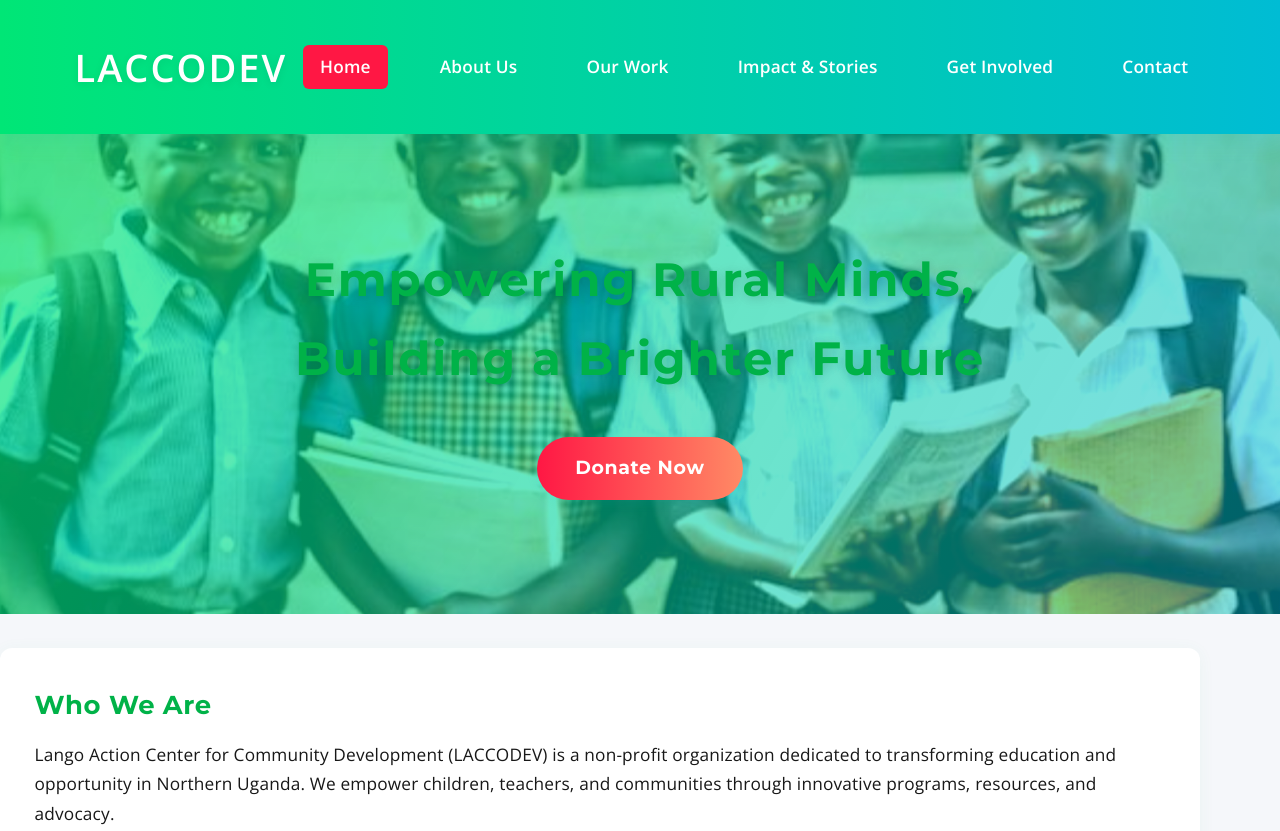
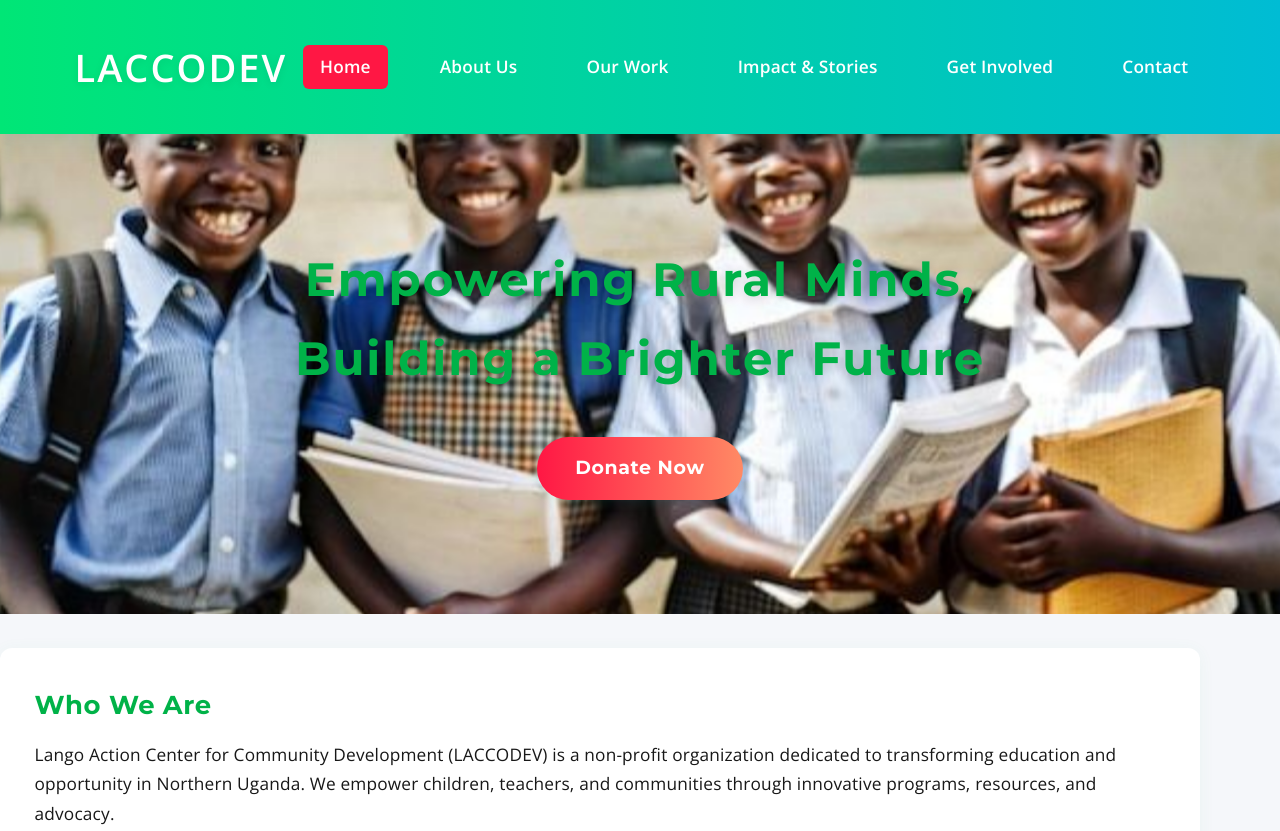
Before and after one commit to IvanOngulu/LACCODEV-DEMO, a plain HTML site: page index.html in a window 1280 px wide. Shown: the top 831 px of the page. Drawn offline with nearby package versions, Linux system fonts and the light colour scheme.

Commit message:
Update style.css

```diff
--- a/style.css
+++ b/style.css
@@ -72,7 +72,6 @@ img { max-width: 100%; display: block; border-radius: 12px; }
 }
 .hero-bg {
   position: absolute; left: 0; top:0; width: 100%; height: 100%; object-fit: cover; z-index: 1;
-  filter: brightness(1.1) saturate(1.3) contrast(1.1);
   animation: heroZoom 8s infinite alternate;
 }
 @keyframes heroZoom {
@@ -81,7 +80,6 @@ img { max-width: 100%; display: block; border-radius: 12px; }
 }
 .hero-overlay {
   position: absolute; left: 0; top: 0; width: 100%; height: 100%;
-  background: linear-gradient(120deg,rgba(0,230,118,0.7),rgba(0,188,212,0.5));
   z-index: 2;
   animation: overlayFade 2s;
 }
```
